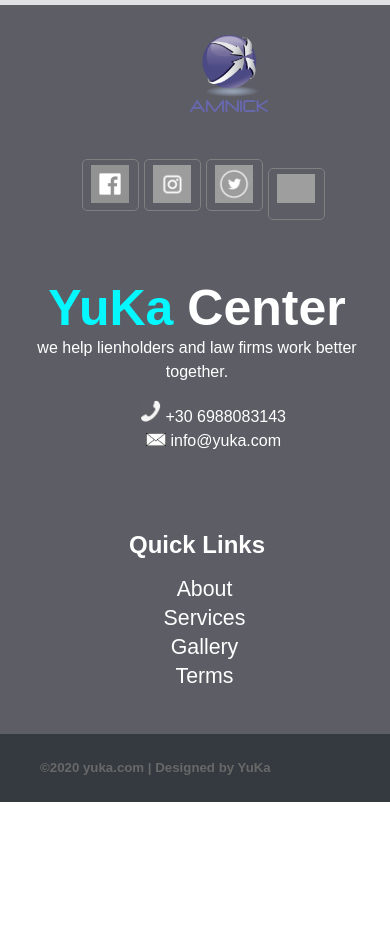
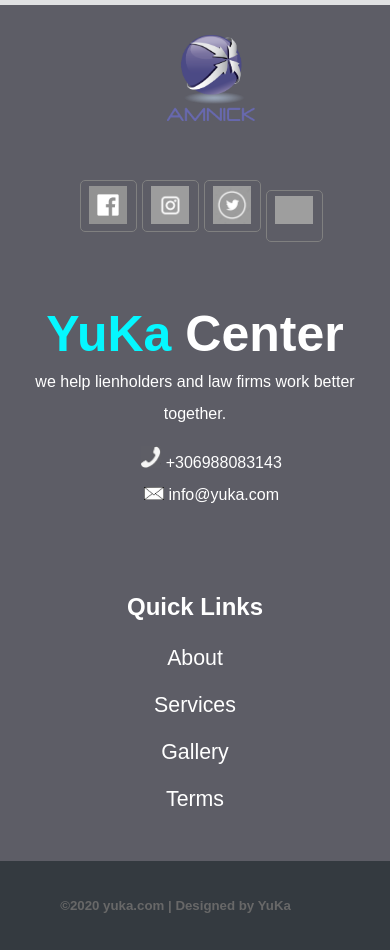
Before and after one commit to yuskara/Website, a React (Create React App) app: page / in a window 390 px wide. Shown: the part 4680-5630 px from the top of the page. Before the commit the page ends 5482 px from the top, so only its background shows below. Built offline with nearby package versions, Linux system fonts and the light colour scheme; grey boxes are pictures that could not be loaded.

Commit message:
update footer

```diff
--- a/src/App.css
+++ b/src/App.css
@@ -7,7 +7,6 @@
 body {
   overflow-x: hidden;
   font-family: 'Montserrat', sans-serif;
-  /* color: #616971; */
   background-color: #fff;
   line-height: 1.5rem;
 }
@@ -25,13 +24,6 @@ img {
   max-width: 100%;
 }
 
-/*
-img:hover {
-  border-radius: 10px;
-  transform: scale(1.1);
-  cursor: pointer;
-}
-*/
 
 li {
   color: white;
@@ -105,36 +97,6 @@ ul {
   width: 100%;
 }
 
-  /* -----------------FOOTER  */
-  .div-footer {
-    display: block;
-    overflow: hidden;
-    background-color: #5d5d66;
-  }
-  .div-footer .inner_footer{
-    padding: 20px 0;
-  }
-  .div-footer .inner_footer .footer-boxes{
-    margin-left: 2px;
-    float:left;
-    width:33%;
-    padding: 30px;
-    box-sizing: border-box;
-  }
-
-  .div-footer .inner_footer h1,p, .contact,.socials a,
-  .div-footer .inner_footer h2{
-      color: white;
-  }
-
-.div-menu-line {
-  background: white;
-  width: 45px;
-  height: 7px;
-  margin-top: 7px;
-  margin-bottom: 7px;
-  border-radius: 25px;
-}
 
 .div-small-menu {
   background: rgb(65, 61, 61);
@@ -265,78 +227,6 @@ background-size: 100% 2px;
   font-size: 1.5rem;
 }
 
-  #footer-logo{
-    margin-left: 20%;
-    width: 70px;
-  }
-
-  #box2 h1{
-    margin: 0em;
-  }
-  #box2 h1 span{
-  color: #05f7ff;
-  }
-  #box1 .socials{
-    margin: 1em;
-    margin-left: 10%;
-  }
-  #box2 img{
-    width: 20px;
-    height: auto;
-    margin-left: 10%;
-  }
-  #box1 .socials a img{
-    width: 38px;
-  }
-
-  #box1 .socials a{
-    border: 1px solid gray;
-    width: 55px;
-    height: 45px;
-    padding-top: 5px;
-    margin-right: 5px ;
-    text-align: center;
-    display: inline-block;
-    border-radius: 5px;
-    transition: all .3s;
-  }
-
-  #box1 .socials a:hover,
-  #footer-logo:hover{
-    border: 1px solid white;
-    color: white;
-    transition: all .3s;
-  }
-  #box3 ul a{
-    display: block;
-    font-style: none;
-    margin-bottom: 5px;
-    margin-left: 15px;
-    transition: all .3s;
-    list-style: none;
-    text-decoration: none;
-  }
-  #box3 ul li{
-    color:white;
-    font-size: 16pt;
-
-  }
-  #box3 ul a:hover,
-  .contact span:hover{
-    color: white;
-    margin-left: 25px;
-    transition: all .3s;
-  }
-
-  .div-footer .footer-bottom{
-    background-color: #343a40;
-    color: #686868;
-    text-align:center;
-    overflow: hidden;
-    width: 100vmax;
-    padding: 50px 0;
-
-  }
 
 
 /* RESPONSIVENESS*/
--- a/src/Routes/Components/Footer.js
+++ b/src/Routes/Components/Footer.js
@@ -1,5 +1,4 @@
 import React from 'react';
-
 import footer_img from '../imgs/footer_logo.png';
 import facebook from '../imgs/facebook.png';
 import instagram from '../imgs/instagram.jpg';
@@ -13,7 +12,7 @@ function Footer() {
     return (
         <div class="div-footer">
             <div  class="inner_footer">
-                <div id="box1" class="footer-boxes">
+                <div id="footer-box1" class="footer-boxes">
                     <a href="#" ><img id="footer-logo" src={footer_img} alt="logo" ></img></a>
 
                     <div class="socials">
@@ -25,20 +24,18 @@ function Footer() {
                     </div>
                 </div>
 
-                <div id="box2" class="footer-boxes">
+                <div id="footer-box2" class="footer-boxes">
                     <h1><span>YuKa </span> Center</h1>
                     <p>we help lienholders and law firms
-                            work better together.      </p>
-
+                            work better together.
+                    </p>
                     <div class="contact">
-                        <span><img src={phone}alt='phone'></img>&nbsp;+30 6988083143</span><br></br>
+                        <span><img src={phone}alt='phone'></img>&nbsp;+306988083143</span><br></br>
                         <span><img src={mail}alt='mail'></img>&nbsp;info@yuka.com</span>
                     </div>
-
                 </div>
-                <div id="box3" class="footer-boxes">
+                <div id="footer-box3" class="footer-boxes">
                     <h2>Quick Links</h2>
-
                     <ul>
                         <a href="#"><li>About</li></a>
                         <a href="#"><li>Services</li></a>
@@ -47,13 +44,11 @@ function Footer() {
                     </ul>
                 </div>
             </div>
-
             <div class="footer-bottom">
                 <h5> &copy;2020 yuka.com | Designed by YuKa </h5>
             </div>
         </div>
     );
-
 }
 
 export default Footer;
--- a/src/Routes/css/Footer.css
+++ b/src/Routes/css/Footer.css
@@ -10,7 +10,6 @@
       padding: 20px 0;
     }
     .div-footer .inner_footer .footer-boxes{
-      margin-left: 2px;
       float:left;
       width:33%;
       padding: 30px;
@@ -21,32 +20,20 @@
     .div-footer .inner_footer h2{
         color: white;
     }
-
+    /* ------------------------------------------- */
     #footer-logo{
-      margin-left: 20%;
-      width: 80px;
+      margin-left: 10%;
+      width: 90px;
     }
-
-    #box2 h1{
-      margin: 0em;
-    }
-    #box2 h1 span{
-    color: #05f7ff;
-    }
-    #box1 .socials{
+    #footer-box1 .socials{
       margin: 1em;
       margin-left: 10%;
     }
-    #box2 img{
-      width: 20px;
-      height: auto;
-      margin-left: 10%;
-    }
-    #box1 .socials a img{
+    #footer-box1 .socials a img{
       width: 38px;
     }
 
-    #box1 .socials a{
+    #footer-box1 .socials a{
       border: 1px solid gray;
       width: 55px;
       height: 45px;
@@ -57,14 +44,28 @@
       border-radius: 5px;
       transition: all .3s;
     }
-
-    #box1 .socials a:hover,
+    #footer-box1 .socials a:hover,
     #footer-logo:hover{
       border: 1px solid white;
       color: white;
       transition: all .3s;
     }
-    #box3 ul a{
+
+    #footer-box2 h1{
+      margin: 0em;
+    }
+    #footer-box2 h1 span{
+    color: #05f7ff;
+    }
+
+    #footer-box2 img{
+      width: 20px;
+      height: auto;
+      margin-left: 10%;
+    }
+
+
+    #footer-box3 ul a{
       display: block;
       font-style: none;
       margin-bottom: 5px;
@@ -73,12 +74,12 @@
       list-style: none;
       text-decoration: none;
     }
-    #box3 ul li{
+    #footer-box3 ul li{
       color:white;
       font-size: 16pt;
 
     }
-    #box3 ul a:hover,
+    #footer-box3 ul a:hover,
     .contact span:hover{
       color: white;
       margin-left: 25px;
@@ -92,23 +93,18 @@
       overflow: hidden;
       width: 100vmax;
       padding: 50px 0;
+    }
 
-    }
 
   /* RESPONSIVENESS*/
   /* Mobile phones */
   @media screen and (max-width: 450px) {
-      .nav-gen-menu{
-      display: none;
-    }
 
-    .div-small-menu {
-      display: flex;
-    }
     .div-footer .inner_footer {
       padding: 0;
+      line-height: 2rem;
     }
-    #box2 h1{
+    #footer-box2 h1{
       margin: 0em;
       font-size: 50px;
     }
@@ -117,55 +113,57 @@
       width:100%;
      float: none;
     }
+    #footer-box3 ul a{
+      margin-bottom: 15px;
+      margin-left: 0px;
+    }
     .div-footer .footer-bottom{
-      padding: 0px 0;
+      padding: 10px 0;
+      width: 100%;
     }
     .div-footer .footer-bottom h5{
-      text-align: left;
-      margin-left: 40px;
+      width: 90%;
     }
   }
 
   /* RESPONSIVENESS*/
   /* TABLETS */
   @media screen and (min-width: 451px) and (max-width: 900px) {
-      .nav-gen-menu{
-      display: none;
-    }
-    .div-small-menu {
-      display: flex;
-    }
+
     .div-footer .inner_footer .footer-boxes,
     .div-footer .footer-bottom {
       font-size: 90%;
     }
-    #box1 .socials{
+    #footer-box1 .socials{
       margin: 0;
     }
-    #box1 .socials a{
+    #footer-box1 .socials a{
       width: 38px;
       margin: 2%;
     }
-    .div-footer #box2 img{
+    .div-footer #footer-box2 img{
       margin-left: 0%;
     }
     .div-footer .footer-bottom{
-      padding: 0px 0;
+      padding: 15px 0;
+      width: 100%;
     }
     .div-footer .footer-bottom h5{
       font-size: 1rem;
-      width: 70vmax;
+      width: 80%;
     }
   }
 
   /* RESPONSIVENESS*/
   /* LARGER SCREENS */
   @media screen and (min-width: 901px) {
-    .nav-gen-menu{
-      display: flex;
-    }
+
     .div-footer .inner_footer .footer-boxes,
     .div-footer .footer-bottom {
       padding: 20px;
     }
+    .div-footer .footer-bottom{
+      font-size: 1.2rem;
+      width: 100%;
+    }
   }
```
